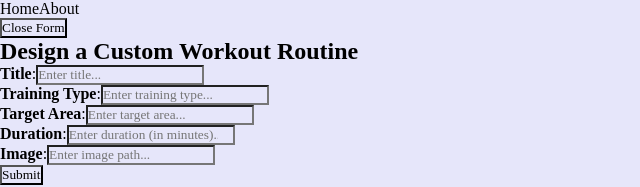
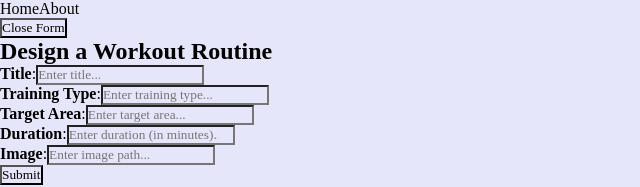
Before and after one commit to Jenna424/moves-mixer-frontend, a React (Create React App) app: page / in a window 1280 px wide. Both pictures are taken after a click on the button "Design Workout". Shown: the top 187 px of the page, without its empty margins (0-640 px from the left). Built offline with nearby package versions, Linux system fonts and the light colour scheme; no server answers.

Commit message:
edit h2 text; add .create-workout-form to form

```diff
--- a/src/components/CreateWorkoutForm.jsx
+++ b/src/components/CreateWorkoutForm.jsx
@@ -1,8 +1,8 @@
 const CreateWorkoutForm = ({ newWorkout, handleInputChange, createWorkout }) => {
   return (
     <div className="form-container">
-      <h2>Design a Custom Workout Routine</h2>
-      <form onSubmit={createWorkout}>
+      <h2>Design a Workout Routine</h2>
+      <form className="create-workout-form" onSubmit={createWorkout}>
         <div className="form-field">
           <label><b>Title</b>:</label>
           <input name="title" type="text" onChange={handleInputChange} placeholder="Enter title..." value={newWorkout.title} required />
```
